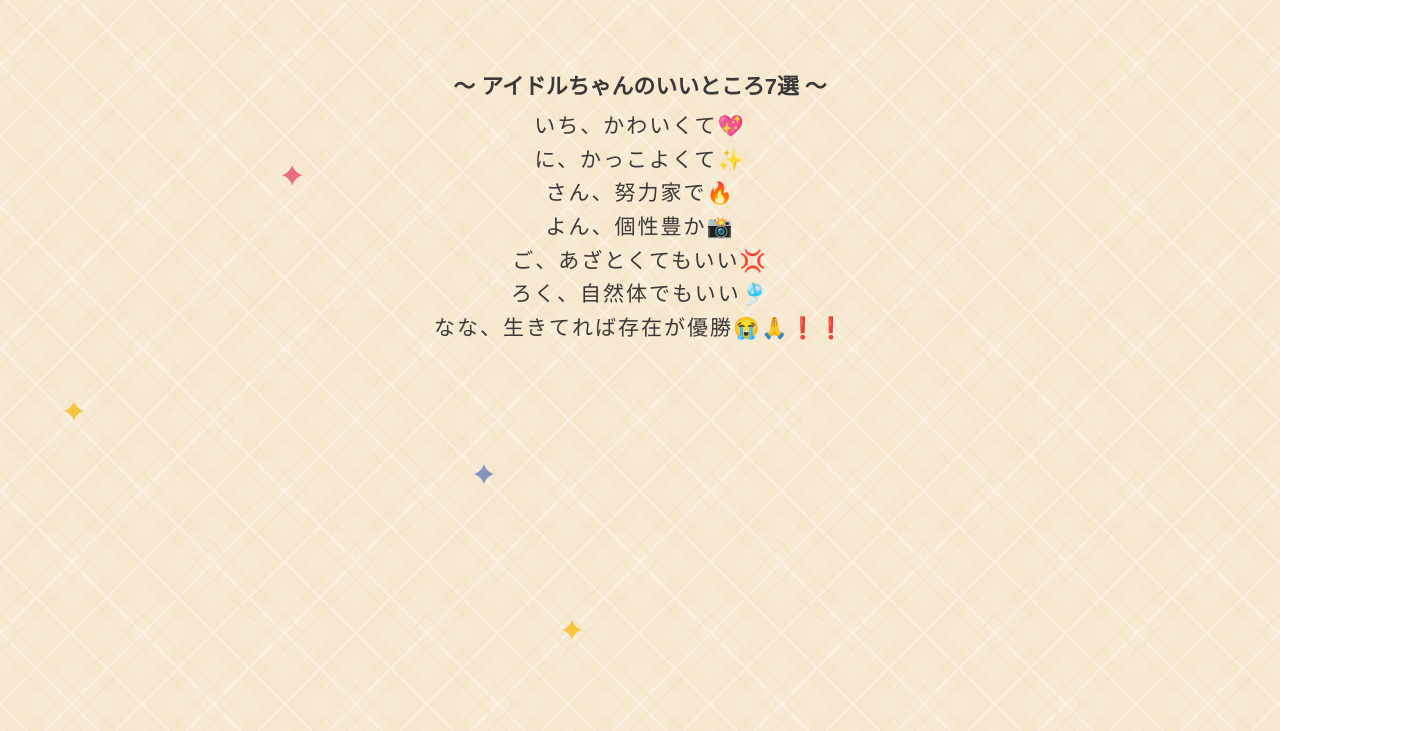
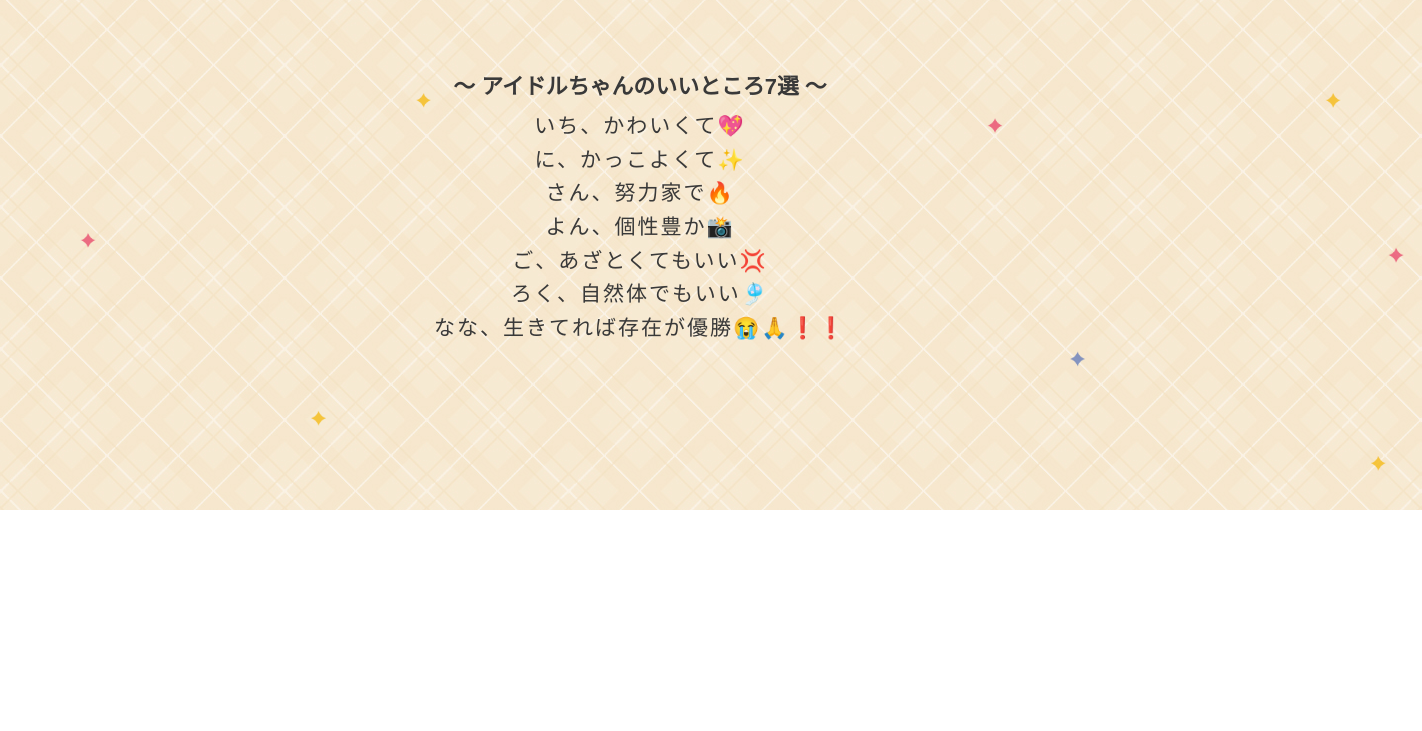
Before and after one commit to LTurret/LTurret.github.io, a plain HTML site: page index.html in a window 1280 px wide. Shown: the part 290-1021 px from the top of the page, 1422 px wide, since content can reach past the window. After the commit the page ends 800 px from the top, so only its background shows below. Drawn offline with Linux system fonts and the light colour scheme; a web font is replaced by a local one.

Commit message:
kira fix

```diff
--- a/index.html
+++ b/index.html
@@ -110,10 +110,11 @@
 
     section.star {
       position: absolute;
-      background-image: url("./asset/bg_kira_pc.png");
-      width: 100%;
+      content: url("./asset/bg_kira_pc.png");
+      position: absolute;
+      left: 0px;
+      top: 0px;
       height: 100%;
-      margin-top: -15rem;
       z-index: -1;
     }
 
```
